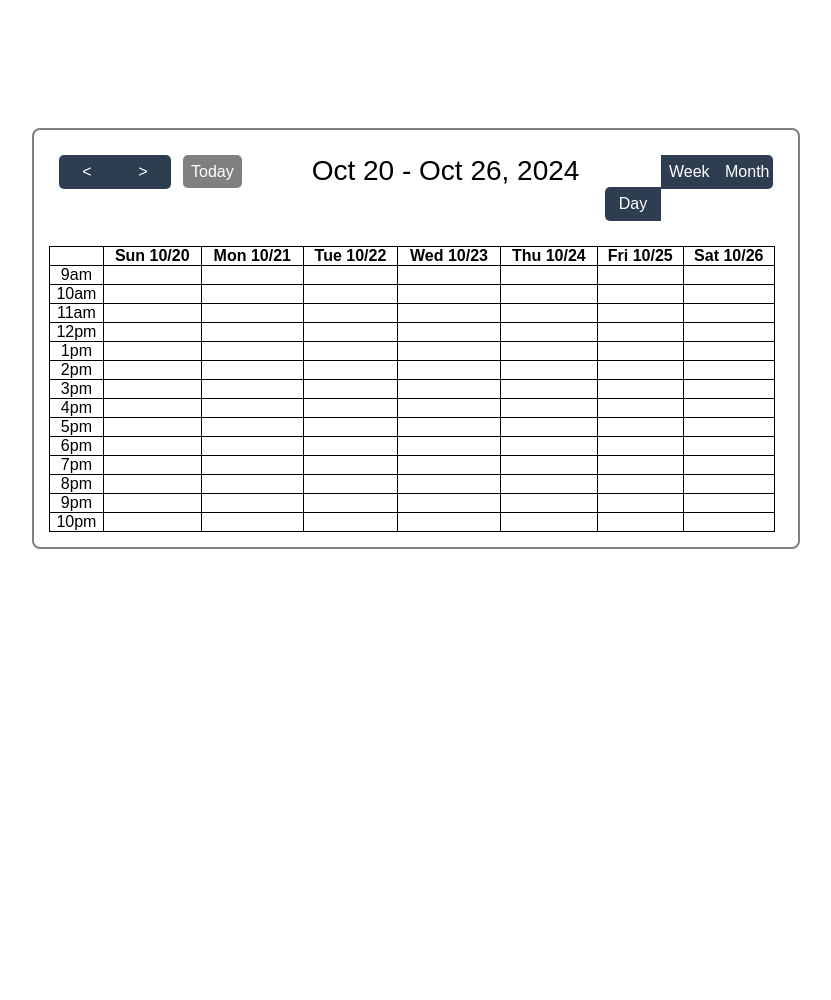
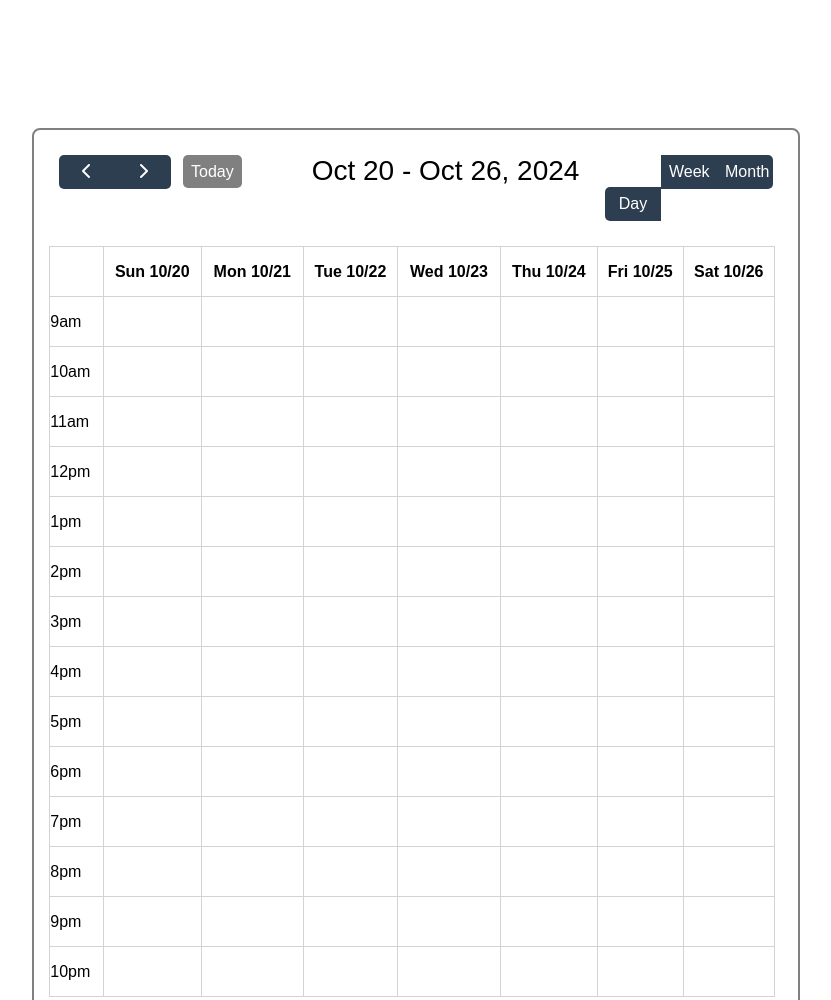
Before and after one commit to Aman-codde/js-whitebox, a plain HTML site: page schedule.html in a window 1280 px wide. Shown: the top 1000 px of the page, without its empty margins (224-1055 px from the left). Before the commit the page ends 800 px from the top, so only its background shows below. Drawn offline with Linux system fonts and the light colour scheme.

Commit message:
styles: apply styles for calendar

```diff
--- a/schedule.html
+++ b/schedule.html
@@ -5,21 +5,25 @@
     <meta name="viewport" content="width=device-width, initial-scale=1.0">
     <title>Schedule webpage</title>
     <link rel="stylesheet" href="./style.css">
+    <link rel="stylesheet" href="https://cdnjs.cloudflare.com/ajax/libs/font-awesome/6.6.0/css/all.min.css" integrity="sha512-Kc323vGBEqzTmouAECnVceyQqyqdsSiqLQISBL29aUW4U/M7pSPA/gEUZQqv1cwx4OnYxTxve5UMg5GT6L4JJg==" crossorigin="anonymous" referrerpolicy="no-referrer" />
     <script src="./schedule.js" type="module" defer></script>
+    <script src="./main.js" defer></script>
 </head>
 <body>
     <div class="schedular">
         <nav class="nav-schedular">
             <ul>
-                <li><a class="round-border-left" href="#"><</a></li>
-                <li><a class="round-border-right" href="#">></a></li>
-                <li style="margin-top: 8px;"><span class="day">Today</span></li>
-
+                <li><a id="round-border-left" href="#">
+                    <i class="fa-solid fa-chevron-left"></i></a>
+                </li>
+                <li><a id="round-border-right" href="#">
+                    <i class="fa-solid fa-chevron-right"></i></a>
+                </li>
+                <li style="margin-top: 8px;"><span class="today">Today</span></li>
                 <li><span id="date"></span></li>
-
-                <li style="float: right;"><a class="round-border-right" href="#">Month</a></li>
+                <li style="float: right;"><a id="round-border-right" href="#">Month</a></li>
                 <li style="float: right;"><a href="#">Week</a></li>
-                <li style="float: right;"><a class="round-border-left" href="#">Day</a></li>
+                <li style="float: right;"><a id="round-border-left" href="#">Day</a></li>
             </ul>
         </nav>
         <div id="calendar">
--- a/style.css
+++ b/style.css
@@ -73,12 +73,12 @@
     background-color: #151f29;
 }
 
-.round-border-left {
+#round-border-left {
     border-top-left-radius: 5px;
     border-bottom-left-radius: 5px;
 }
 
-.round-border-right {
+#round-border-right {
     border-top-right-radius: 5px;
     border-bottom-right-radius: 5px;
 }
@@ -87,7 +87,7 @@
     padding: 8px;
 }
 
-.day {
+.today {
     background-color: gray;
     border-radius: 5px;
     color: white;
@@ -105,8 +105,8 @@
 
 /* -------- table ------------ */
 .tbl, .th, .col {
-    border: 1px solid black;
-    text-align: center;
+    border: 1px solid lightgray;
+    /* text-align: center; */
 }
 
 .tbl {
@@ -114,3 +114,16 @@
     margin : 2%;
     width : 95%;
 }
+.tbl th {
+    text-align: center;
+}
+
+.tbl td{
+    /* padding: 0px 20px; */
+    text-align: left;
+}
+
+.tbl tr {
+    height: 50px;
+    text-align: center;
+}
```
